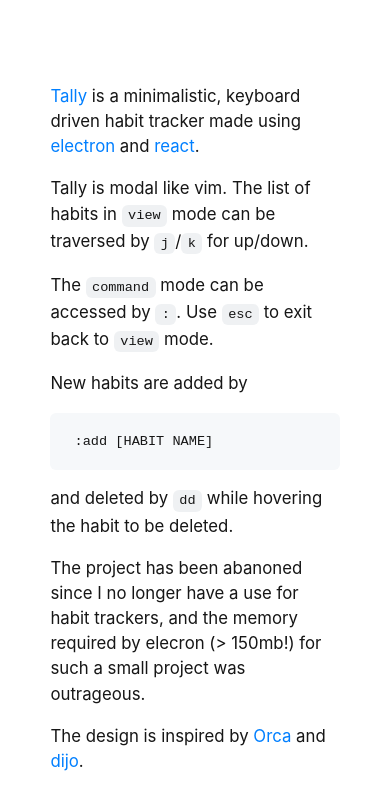
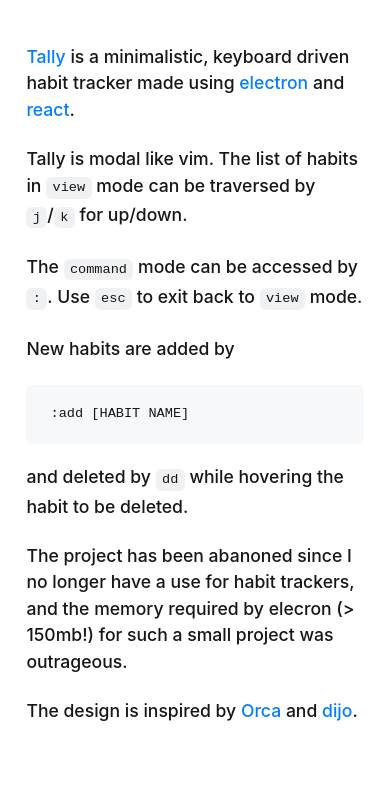
Before and after one commit to sm-hwang/biography, a plain HTML site: page public/tally.html in a window 390 px wide. Drawn offline with Linux system fonts and the light colour scheme.

Commit message:
changed style

```diff
--- a/public/styles.css
+++ b/public/styles.css
@@ -23,9 +23,11 @@
 }
 
 body {
-  padding: 5em 3em;
+  padding: 10rem 3rem;
   font-family: Inter, Helvetica, Roboto, sans-serif;
-  font-size: 1.05rem;
+  font-size: 1.1rem;
+  /* font-size: 1.375rem; */
+  font-weight: 500;
   color: var(--f);
   background-color: var(--b);
   max-width: 650px;
@@ -41,7 +43,7 @@
 blockquote {
   border-left: 0.4em solid var(--f);
   padding-left: 1em;
-  margin-bottom: 1em;
+  margin-bottom: 1.3em;
 }
 
 ul {
@@ -75,7 +77,7 @@
 
 @media only screen and (max-width: 700px) {
   .date { display: none; }
-  body { padding: 5em 3em; }
+  body { padding: 2.5em 1.5em; }
 }
 
 
@@ -93,11 +95,11 @@
   padding: 1rem;
   word-wrap: break-word;
   background-color: #f6f8fa;
-  margin-bottom: 1rem;
+  margin-bottom: 1.3rem;
 }
 
 p {
-  margin-bottom: 1em;
+  margin-bottom: 1.3em;
 }
 
 picture img {
```
